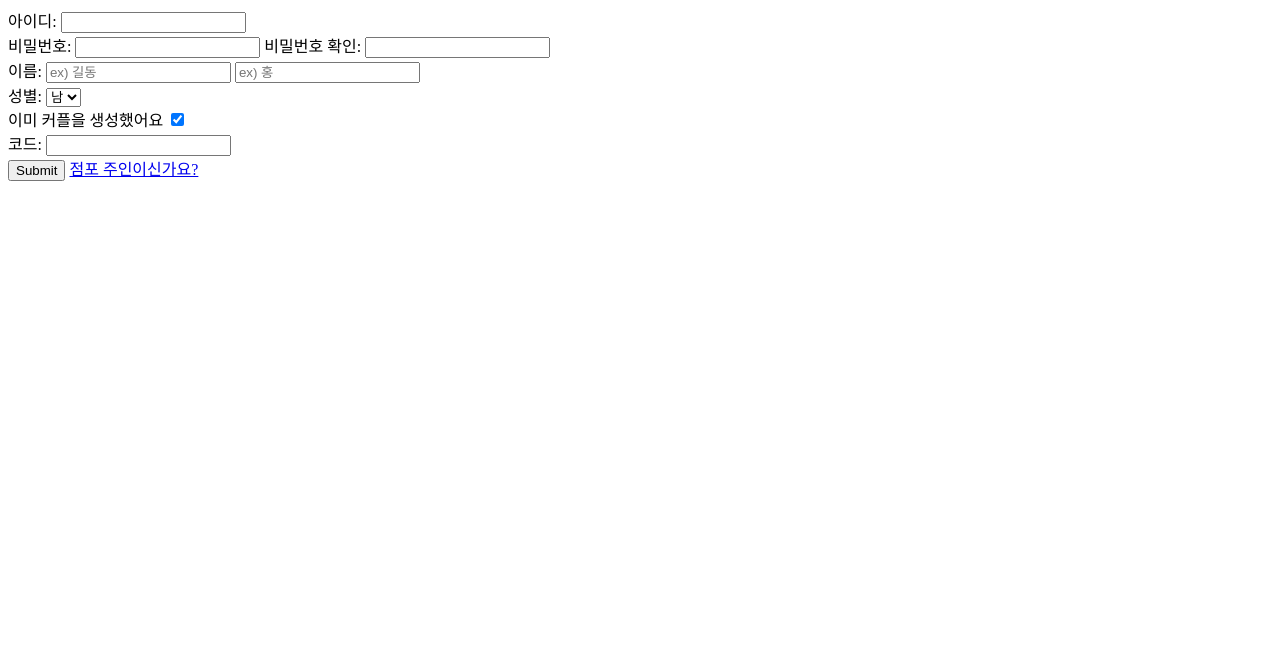
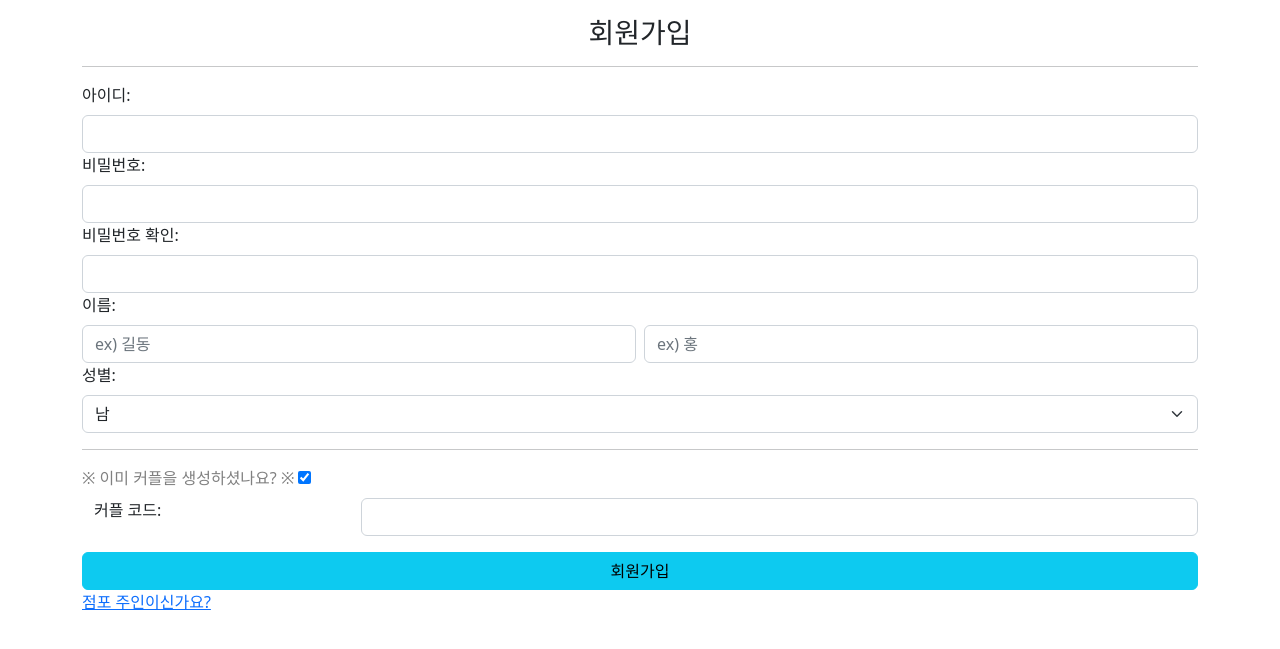
Before and after one commit to yoo0221/Team7Phase4, a Django app: page /account/register/ in a window 1280 px wide. Shown: the top 649 px of the page. Run offline with Django 4.2, Linux system fonts and the light colour scheme; parts of the project's set-up code (start-up, migrations or seed data) failed here and were passed over; some libraries are stand-ins or nearby versions.

Commit message:
login, register.html ui 수정

```diff
--- a/team7/accounts/templates/register.html
+++ b/team7/accounts/templates/register.html
@@ -1,3 +1,4 @@
+{% load static %}
 <!DOCTYPE html>
 <html lang="en">
 
@@ -5,61 +6,75 @@
     <meta charset="UTF-8">
     <meta http-equiv="X-UA-Compatible" content="IE=edge">
     <meta name="viewport" content="width=device-width, initial-scale=1.0">
+    <link rel="stylesheet" href="{% static 'css/bootstrap.css' %}">
     <title>회원가입</title>
     <script src="https://code.jquery.com/jquery-3.6.1.js" integrity="sha256-3zlB5s2uwoUzrXK3BT7AX3FyvojsraNFxCc2vC/7pNI=" crossorigin="anonymous"></script>
   </head>
 
   <body>
-    <form action="{% url 'create_user' %}" method="post">
+    <form class='container' action="{% url 'create_user' %}" method="post">
+      <h3 class='text-center mt-3'>회원가입</h3>
+      <hr>
       {% csrf_token %}
       <div>
-        <label for="username">
+        <label for="username" class='form-label'>
           아이디:
         </label>
-        <input type="text" name="username" id="username">
+        <input type="text" name="username" id="username" class='form-control'>
       </div>
       <div>
-        <label for="password">
+        <label for="password" class='form-label'>
           비밀번호:
         </label>
-        <input type="password" name="password" id="password">
-        <label for="password">
+        <input type="password" name="password" id="password" class='form-control'>
+        <label for="password" class='form-label'>
           비밀번호 확인:
         </label>
-        <input type="password" name="password-check" id="password-check">
+        <input type="password" class='form-control' name="password-check" id="password-check">
       </div>
-      <div>
-        <label>이름:
-        </label>
-        <input type="text" name="first-name" id="first-name" placeholder="ex) 길동">
-        <input type="text" name="last-name" id="last-name" placeholder="ex) 홍">
+      <div class='container'>
+        <label class='form-label row'>이름:</label>
+        <div class='row'>
+          <input class='form-control col me-1' type="text" name="first-name" id="first-name" placeholder="ex) 길동">
+          <input class='form-control col ms-1' type="text" name="last-name" id="last-name" placeholder="ex) 홍">
+        </div>
       </div>
-      <div>
-        <label for="sex">성별:
-        </label>
-        <select name="sex" id="sex">
+      <div class='container px-0 mb-3'>
+        <label class='form-label' for="sex">성별:</label>
+        <select class='form-select' name="sex" id="sex">
           <option value="M">남</option>
           <option value="F">여</option>
         </select>
       </div>
-      <div>
-        <label for="is-invited">
-          이미 커플을 생성했어요
+      <hr>
+      <div class='mt-3'>
+        <label class='form-label' for="is-invited">
+          <span class='fs-6' style='color: gray;'>※ 이미 커플을 생성하셨나요? ※</span>
           <input type="checkbox" id='is-invited-btn' checked="checked" onclick='code_toggle()'>
         </label>
-        <input type="hidden" name="is-invited" id="is-invited" value="1">
-        <div id='code-or-create'>
-          <label for="couple-id" id="id">코드:
-          </label>
-          <input type="text" id='couple-id' name='couple-id'>
+        <input class='form-check' type="hidden" name="is-invited" id="is-invited" value="1">
+        <div id='code-or-create' class='container mb-3'>
+          <div class='row'>
+            <label class='form-label col-3' for="couple-id" id="id">커플 코드:
+            </label>
+            <input class='form-control col' type="text" id='couple-id' name='couple-id'>
+          </div>
         </div>
-        <div id='new-couple' style='display:none;'>
-          <label for="start-date">1일 날짜:</label>
-          <input type="date" id='start-date' name='start-date'>
+        <div class='container mb-3' id='new-couple' style='display:none;'>
+          <div class='row'>
+            <label for="start-date" class='col-3 form-label'>1일 날짜:</label>
+            <input class='form-control col' type="date" id='start-date' name='start-date'>
+          </div>
         </div>
-        <input type="submit">
+        <div class='container'>
+          <div class='row'>
+            <input type="submit" value='회원가입' class='btn btn-info'>
+          </div>
+        </div>
       </form>
-      <a href="{% url 'shop-register' %}">점포 주인이신가요?</a>
+      <div>
+        <a href="{% url 'shop-register' %}">점포 주인이신가요?</a>
+      </div>
       <script>
         function code_toggle() {
           const div = document.getElementById("code-or-create");
```
Also changed, not shown: team7/accounts/templates/login.html (+17 -7 lines).
